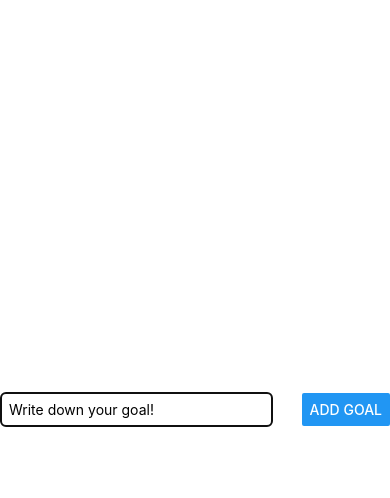
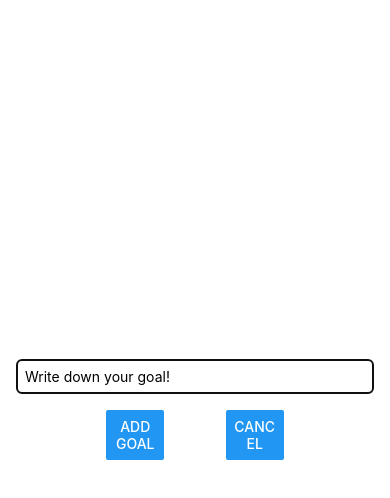
Before and after one commit to FungaiPfende/GoalTracker, a React Native app: screen / in a window 390 px wide. Both pictures are taken after a click on the button "ADD NEW GOAL". Shown: the top 498 px of the page. Built offline with nearby package versions, Linux system fonts and the light colour scheme.

Commit message:
Styled modal & added visibility functionality.

```diff
--- a/App.js
+++ b/App.js
@@ -9,8 +9,12 @@ export default function App() {
   const [goalList, setGoalList] = useState([]);
   const [modalVisibility, setModalVisibility] = useState(false);
 
-  const startAddGoalHandler = () => {
+  const showModal = () => {
     setModalVisibility(true);
+  };
+
+  const hideModal = () => {
+    setModalVisibility(false);
   };
 
   const deleteGoal = (id) => {
@@ -21,12 +25,12 @@ export default function App() {
 
   return (
     <View style={styles.appContainer}>
-      <Button
-        title="Add new goal"
-        color="#5E0ACC"
-        onPress={startAddGoalHandler}
+      <Button title="Add new goal" color="#5E0ACC" onPress={showModal} />
+      <GoalInput
+        setGoalList={setGoalList}
+        modalVisibility={modalVisibility}
+        hideModal={hideModal}
       />
-      <GoalInput setGoalList={setGoalList} modalVisibility={modalVisibility} />
       <GoalList goalData={goalList} onDeleteItem={deleteGoal} />
 
       <StatusBar style="auto" />
--- a/components/GoalInput.jsx
+++ b/components/GoalInput.jsx
@@ -1,7 +1,7 @@
 import React, { useState } from "react";
 import { View, TextInput, Button, StyleSheet, Modal } from "react-native";
 
-export const GoalInput = ({ setGoalList, modalVisibility }) => {
+export const GoalInput = ({ setGoalList, modalVisibility, hideModal }) => {
   const [goal, setGoal] = useState("");
 
   const goalInputHandler = (value) => setGoal(value);
@@ -13,6 +13,7 @@ export const GoalInput = ({ setGoalList, modalVisibility }) => {
         { title: goal, id: Math.random() * 1000000000 },
       ]);
       setGoal("");
+      hideModal();
     }
   };
 
@@ -25,29 +26,48 @@ export const GoalInput = ({ setGoalList, modalVisibility }) => {
           onChangeText={goalInputHandler}
           value={goal}
         />
-        <Button title="Add Goal" onPress={addGoalHandler} />
+
+        <View style={styles.buttonContainer}>
+          <View style={styles.button}>
+            <Button title="Add Goal" onPress={addGoalHandler} />
+          </View>
+
+          <View style={styles.button}>
+            <Button title="Cancel" onPress={hideModal} />
+          </View>
+        </View>
       </View>
     </Modal>
   );
 };
 
 const styles = StyleSheet.create({
+  inputContainer: {
+    flex: 1,
+    justifyContent: "center",
+    alignItems: "center",
+    marginBottom: 24,
+    padding: 16,
+    borderBottomWidth: 1,
+    borderBottomColor: "#CCC",
+  },
+
   textInput: {
     borderWidth: 1,
     borderColor: "#CCC",
     borderRadius: 5,
-    width: "70%",
+    width: "100%",
     padding: 8,
-    marginRight: 8,
   },
 
-  inputContainer: {
-    flex: 1,
+  buttonContainer: {
     flexDirection: "row",
     justifyContent: "space-between",
-    alignItems: "center",
-    marginBottom: 24,
-    borderBottomWidth: 1,
-    borderBottomColor: "#CCC",
+    marginTop: 16,
+  },
+
+  button: {
+    width: "30%",
+    marginHorizontal: 8,
   },
 });
```
